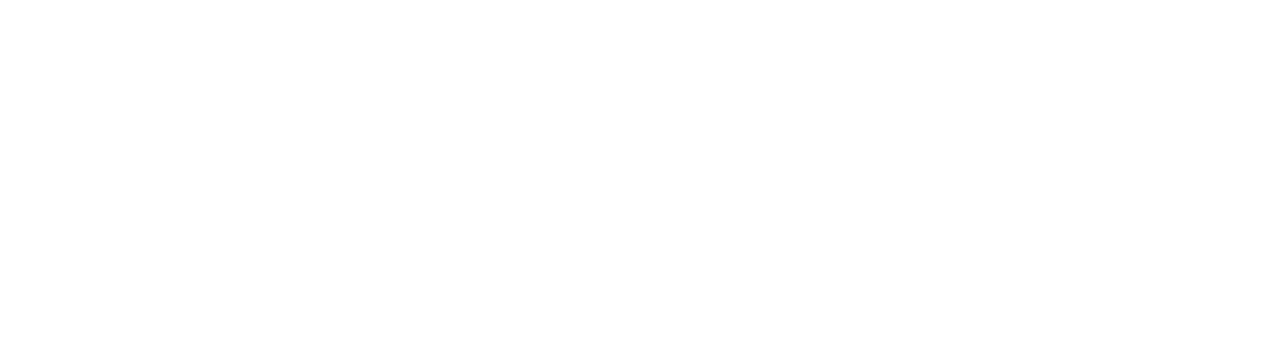
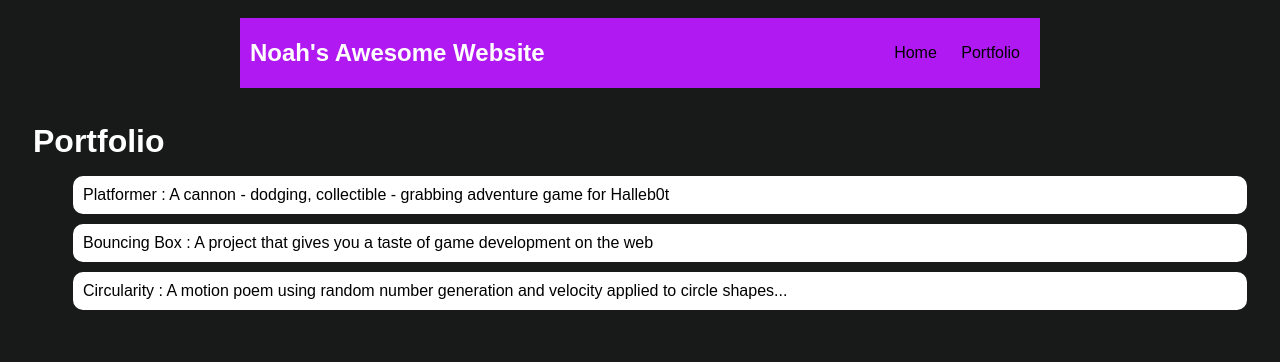
Before and after one commit to NoahCMx64/NoahCMx64.github.io, a plain HTML site: page portfolio.html in a window 1280 px wide. Drawn offline with Linux system fonts and the light colour scheme.

Commit message:
<finished my game>

```diff
--- a/portfolio.html
+++ b/portfolio.html
@@ -0,0 +1,39 @@
+<!DOCTYPE HTML>
+<html>
+    <head>
+        <title>Noah's Awesome Website</title>
+        <link rel="stylesheet" href="style.css">
+    </head>
+
+    <body>
+        <div id="all-contents">
+        <nav>
+        <h1>Noah's Awesome Website</h1>
+        <ul id="nav-ul">
+            <li class="nav-li">
+                <a class="nav-a" href="index.html">Home</a>
+            </li>
+            <li class="nav-li">
+                <a class="nav-a" href="portfolio.html">Portfolio</a>
+            </li>
+        </ul>
+    </nav>
+    <main>
+    </div>
+    <div class="content">
+         <h1>Portfolio</h1>
+         <ul id="portfolio">
+            <li><a href="projects/platformer/">Platformer : A cannon - dodging, collectible - grabbing adventure game for Halleb0t</a></li>
+            <li><a href="projects/bouncing-box/">Bouncing Box : A project that gives you a taste of game development on the web </a></li>
+            <li><a href="projects/circularity/">Circularity : A motion poem using random number generation and velocity applied to circle shapes...</a></li>
+         </ul>
+     </div>
+ </main>
+
+
+
+
+
+      </div>
+    </body>
+</html>
--- a/style.css
+++ b/style.css
@@ -61,3 +61,32 @@ main {
 h2, h3 {
     margin: 0px;
 }
+
+         /* portfolio styles */
+         .content h1 {
+            color: rgb(255, 255, 255);
+        }
+
+        #portfolio {
+            list-style-type: none;
+            padding-left: ;
+        }
+
+        #portfolio li {
+            background: #fff;
+            padding: 10px;
+            border-radius: 10px;
+            margin-bottom: 10px;
+        }
+
+        #portfolio li:hover {
+            background: rgb(177, 25, 243);
+        }
+
+        #portfolio a {
+            text-decoration: none;
+            color: #000000;
+        }
+
+
+  }
```
Also changed, not shown: projects/platformer/platformer.js (+17 -3 lines).
